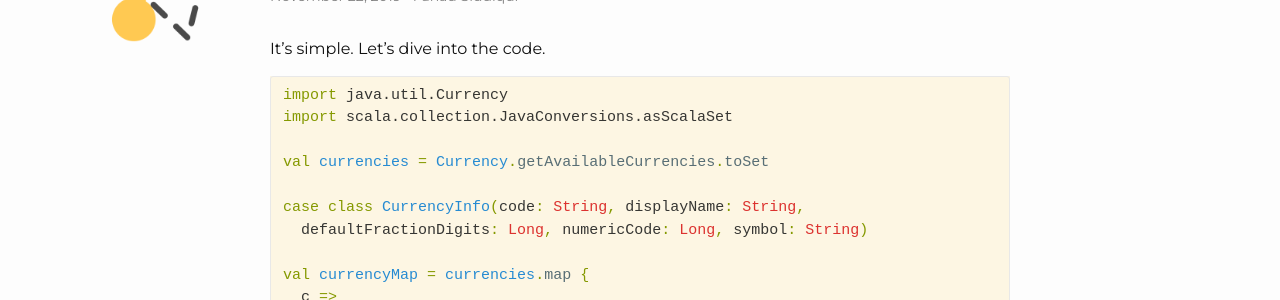
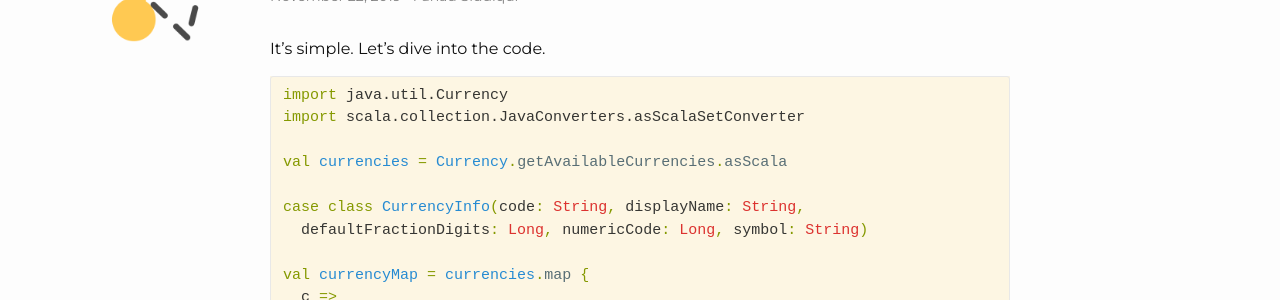
Before and after one commit to haris-75/datumbrain.github.io, a Jekyll site: the page built from _posts/2019-11-22-currency-java-util.md, in a window 1280 px wide. Shown: the part 163-463 px from the top of the page. Built offline with Jekyll 4.4.1, drawn with Linux system fonts in a browser that asks for light colours; comment, search, counter and statistics services are not loaded.

Commit message:
Updated currency-java-util code for latest scala version

````diff
--- a/_posts/2019-11-22-currency-java-util.md
+++ b/_posts/2019-11-22-currency-java-util.md
@@ -10,9 +10,9 @@ It's simple. Let's dive into the code.
 
 ```scala
 import java.util.Currency
-import scala.collection.JavaConversions.asScalaSet
+import scala.collection.JavaConverters.asScalaSetConverter
 
-val currencies = Currency.getAvailableCurrencies.toSet
+val currencies = Currency.getAvailableCurrencies.asScala
 
 case class CurrencyInfo(code: String, displayName: String,
   defaultFractionDigits: Long, numericCode: Long, symbol: String)
````
